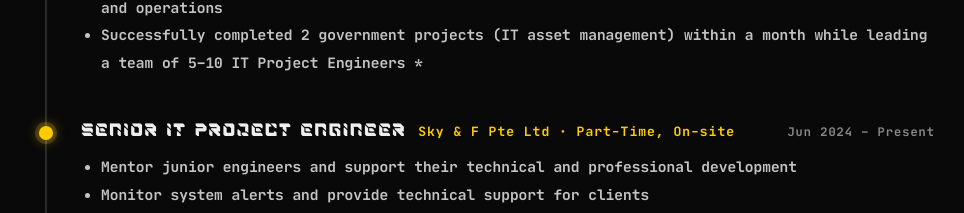
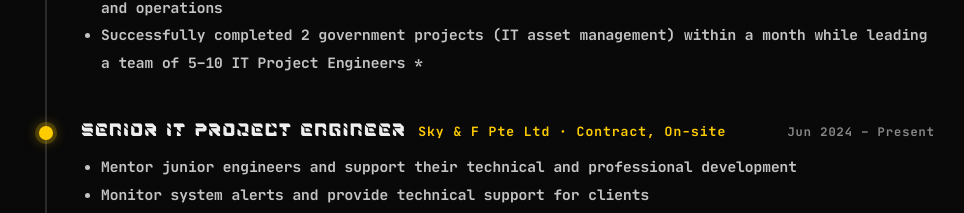
Before and after one commit to gjr190905-spec/Portfolio, a React (Vite) app in the folder frontend/: page /industrial-experience in a window 1280 px wide. Shown: the part 1398-1611 px from the top of the page, without its empty margins (155-1119 px from the left). Built offline with nearby package versions, Linux system fonts and the light colour scheme; a web font is replaced by a local one.

Commit message:
Website Ver 1.2.3.1, IE SITPE role to contract

```diff
--- a/frontend/src/pages/IndustrialExperience.tsx
+++ b/frontend/src/pages/IndustrialExperience.tsx
@@ -20,7 +20,7 @@ const EXPERIENCE = [
     },
     {
         role: "Senior IT Project Engineer",
-        org: "Sky & F Pte Ltd · Part-Time, On-site",
+        org: "Sky & F Pte Ltd · Contract, On-site",
         date: "Jun 2024 – Present",
         current: true,
         bullets: [
```
